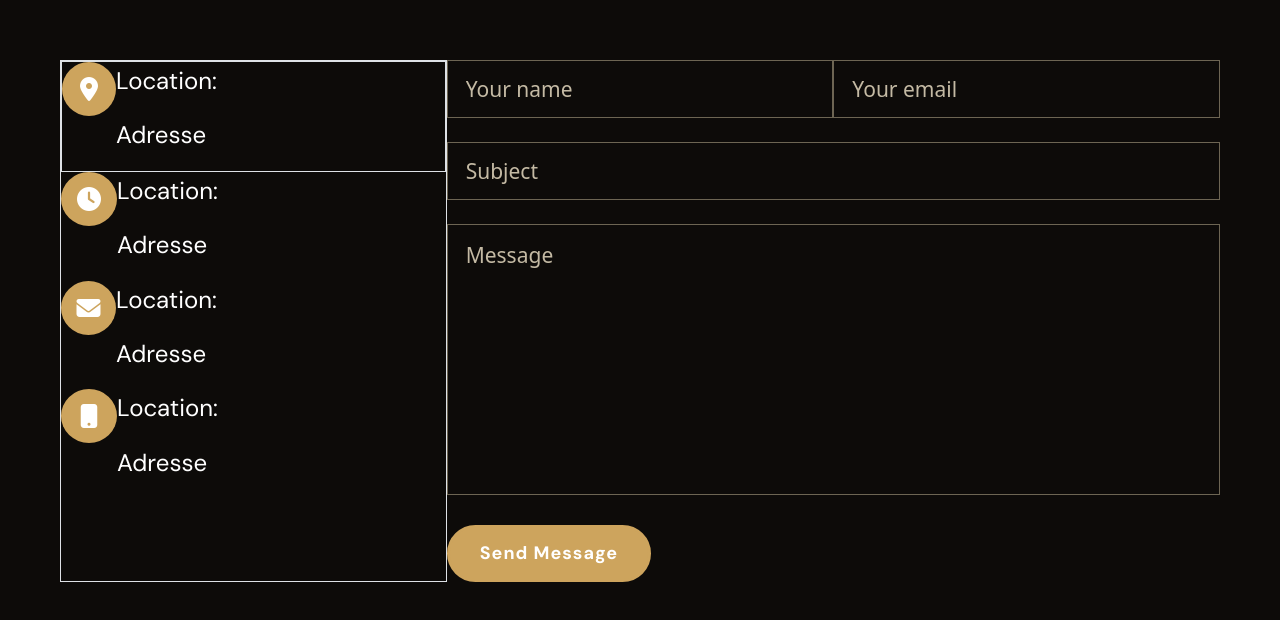
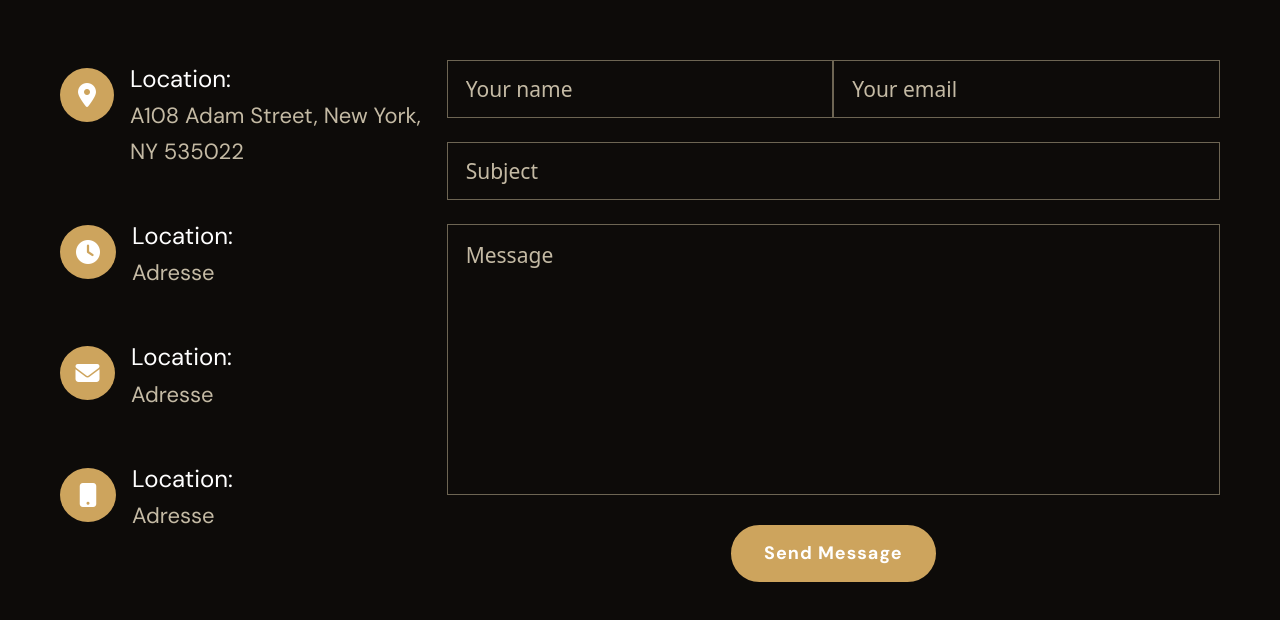
Before and after one commit to chazrsmit/CBIENBON, a website: page index.html in a window 1280 px wide. Shown: the part 9128-9748 px from the top of the page. Drawn offline with nearby package versions, Linux system fonts and the light colour scheme; grey boxes are pictures that could not be loaded; a web font is replaced by a local one.

Commit message:
update section 8

```diff
--- a/index.html
+++ b/index.html
@@ -470,45 +470,45 @@
 
     <div class="d-flex justify-content-between mt-5">
             <!-- icons -->
-        <div class="sect8-icons col-4 border">
+        <div class="sect8-icons col-4">
             <!-- icon 1 -->
-            <div class="d-flex border">
-                <div class="icon1">
+            <div class="d-flex mb-5">
+                <div class="pt-2">
                     <i class="fa-solid fa-location-dot"></i>
                 </div>
-                <div>
-                    <p>Location:</p>
-                    <p>Adresse</p>
+                <div class="ps-3">
+                    <p class="m-0">Location:</p>
+                    <p class="m-0">A108 Adam Street, New York, NY 535022</p>
                 </div>
             </div>
             <!-- icon 2 -->
-            <div class="d-flex">
-                <div>
+            <div class="d-flex mb-5">
+                <div class="pt-2">
                     <i class="fa-solid fa-clock"></i>
                 </div>
-                <div>
-                    <p>Location:</p>
-                    <p>Adresse</p>
+                <div class="ps-3">
+                    <p class="m-0">Location:</p>
+                    <p class="m-0">Adresse</p>
                 </div>
             </div>
             <!-- icon 3 -->
-            <div class="d-flex">
-                <div>
+            <div class="d-flex mb-5">
+                <div class="pt-2">
                     <i class="fa-solid fa-envelope"></i>
                 </div>
-                <div>
-                    <p>Location:</p>
-                    <p>Adresse</p>
+                <div class="ps-3">
+                    <p class="m-0">Location:</p>
+                    <p class="m-0">Adresse</p>
                 </div>
             </div>
             <!-- icon 4 -->
-            <div class="d-flex">
-                <div>
+            <div class="d-flex mb-5">
+                <div class="pt-2">
                     <i class="fa-solid fa-mobile-button"></i>
                 </div>
-                <div>
-                    <p>Location:</p>
-                    <p>Adresse</p>
+                <div class="ps-3">
+                    <p class="m-0">Location:</p>
+                    <p class="m-0">Adresse</p>
                 </div>
             </div>
         </div>
@@ -531,7 +531,9 @@
                     <input class="w-100" type="text" name="" id="" placeholder="Subject">
                 </div>
                 <textarea class="mb-4" name="" id="" rows="8" placeholder="Message"></textarea>
-                <button class="btn2" type="submit">Send message</button>
+                <div class="d-flex justify-content-center">
+                    <button class="btn2" type="submit">Send message</button>
+                </div>
             </form>
         </div>
 
--- a/src/sass/partials/_content.sass
+++ b/src/sass/partials/_content.sass
@@ -293,6 +293,10 @@ textarea[placeholder]
         color: $blanc
         font-size: 24px
         background-color: $yellowish
+    p
+        &:nth-of-type(2)
+            color : $form-txt !important
+            font-size: 22px !important
 
 .sect8-title
     position: relative
```
Also changed, not shown: public/styles/style.css, 1 other file.
